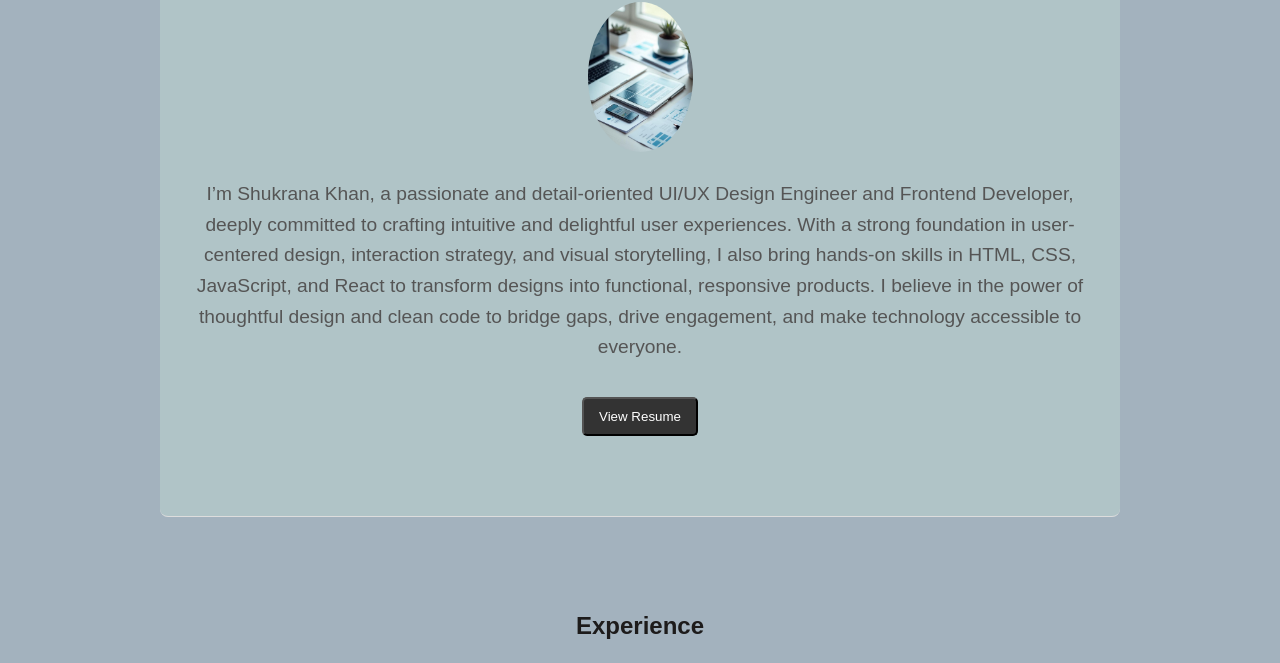
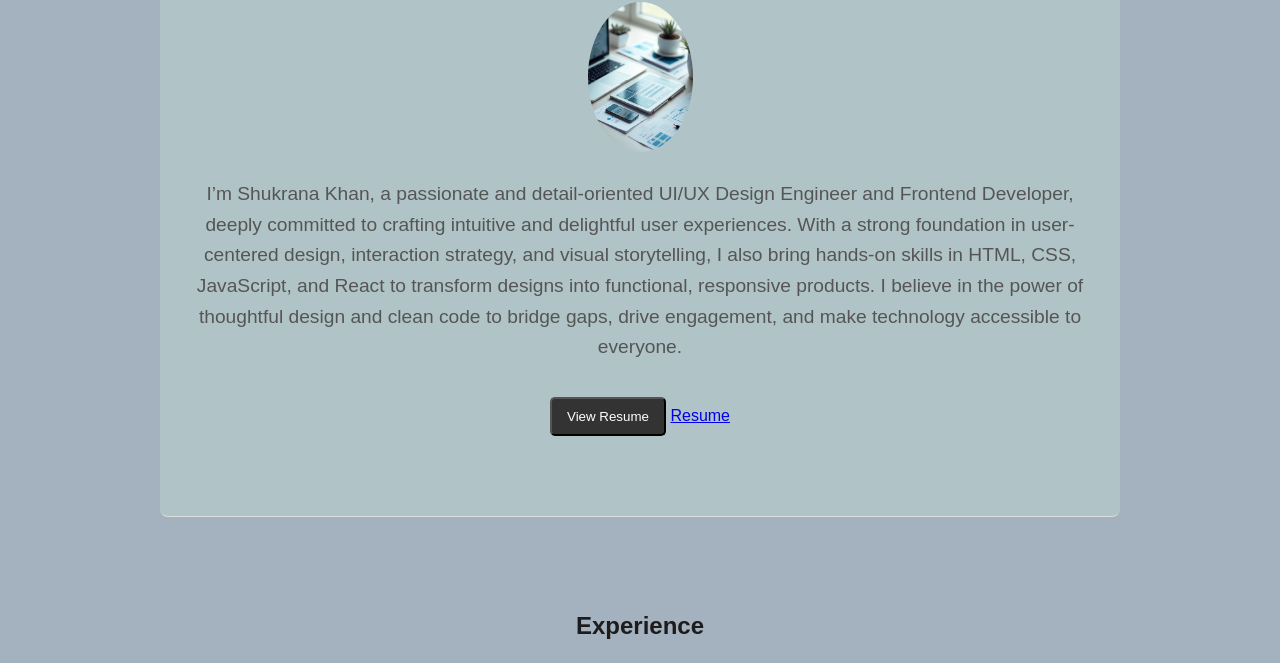
Before and after one commit to Shukranakhan/Portfolio, a plain HTML site: page index.html in a window 1280 px wide. Shown: the part 391-1054 px from the top of the page. Drawn offline with Linux system fonts and the light colour scheme.

Commit message:
Added Shukranaui-ux.pdf file

```diff
--- a/index.html
+++ b/index.html
@@ -24,6 +24,8 @@
             <img src="images\Ultimate Business Pitch Deck.jpg" width="105" height="150" style="border-radius: 50%;">
             <p>I’m Shukrana Khan, a passionate and detail-oriented UI/UX Design Engineer and Frontend Developer, deeply committed to crafting intuitive and delightful user experiences. With a strong foundation in user-centered design, interaction strategy, and visual storytelling, I also bring hands-on skills in HTML, CSS, JavaScript, and React to transform designs into functional, responsive products. I believe in the power of thoughtful design and clean code to bridge gaps, drive engagement, and make technology accessible to everyone.</p>
             <button id="viewResumeBtn">View Resume</button>
+             <a href="F:\ball\images\Shukranaui-ux.pdf" target="_blank">Resume</a>
+
             </section>
 
         <section id="experience">
```
